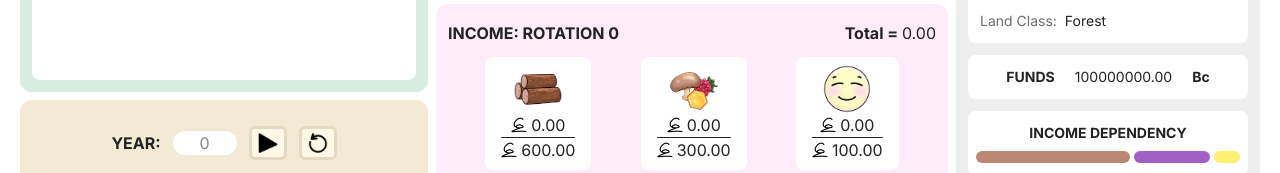
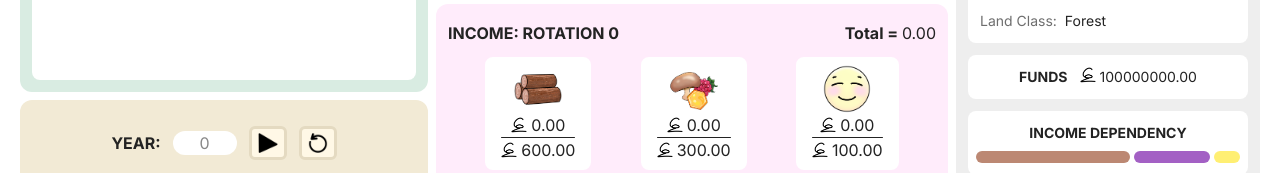
Before and after one commit to ggn1/microworld_dissertation_tcd, a Next.js app: page / in a window 1280 px wide. Shown: the part 398-571 px from the top of the page. Built offline with nearby package versions, Linux system fonts and the light colour scheme.

Commit message:
updated funds unit

```diff
--- a/app/components/Funds.jsx
+++ b/app/components/Funds.jsx
@@ -5,10 +5,11 @@ const Funds = ({funds}) => {
 
     return (
         <Card bgColor="#FFFFFF">
-            <div className="-mt-2 flex gap-5 justify-center items-center w-full h-full">
+            <div className="-mt-2 flex gap-3 justify-center items-center w-full h-full">
                 <div className="font-bold">FUNDS</div>
-                <div>{funds}</div>
-                <div className="font-bold">Bc</div>
+                <div className="flex gap-1">
+                    <img src="barcon.png" className="h-4 w-auto"/> {funds}
+                </div>
             </div>
         </Card>
     )
```
